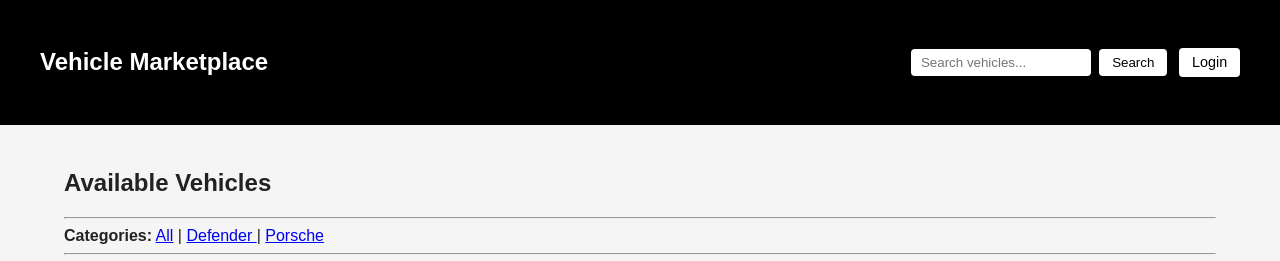
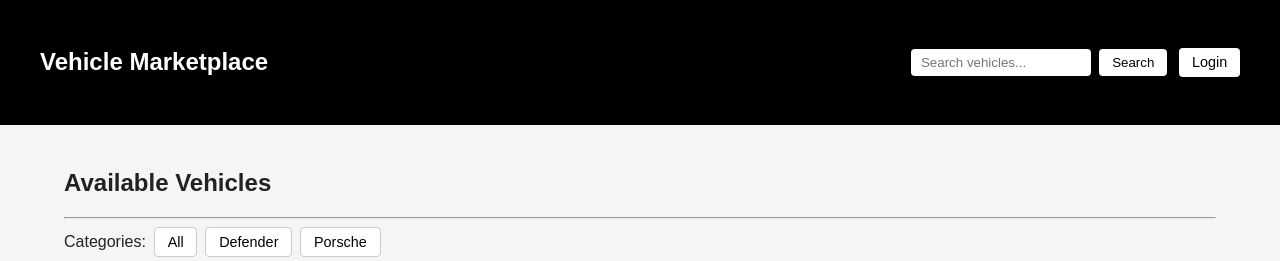
Before and after one commit to thomasfitz24/P4-thomas-vehicle-marketplace, a Django app: a page that uses products/templates/products/product_list.html in a window 1280 px wide. Shown: the top 261 px of the page. Run offline with Django 5.2, Linux system fonts and the light colour scheme; data comes from the database, SQL or seed files in the repository; both versions use the stored data as it was after the commit.

Commit message:
Improve UI styling for category filters and back to vehicles navigation

```diff
--- a/products/templates/products/product_list.html
+++ b/products/templates/products/product_list.html
@@ -7,12 +7,11 @@
 
 <hr>
 
-<nav>
-    <strong>Categories:</strong>
-    <a href="{% url 'products:product_list' %}">All</a>
+<nav class="categories">
+    <span>Categories:</span>
+    <a href="{% url 'products:product_list' %}" class="category-button">All</a>
     {% for category in categories %}
-        |
-        <a href="?category={{ category.slug }}">
+        <a href="?category={{ category.slug }}" class="category-button">
             {{ category.name }}
         </a>
     {% endfor %}
@@ -30,8 +29,8 @@
                     {% endif %}
                     <div class="product-info">
                         <h3>{{ product.name }}</h3>
-                        <p class="price">£{{ product.price }}</p>
-                        <p class="meta">{{ product.year }} · {{ product.mileage }} miles</p>
+                        <p class="product-price">£{{ product.price }}</p>
+                        <p class="product-meta">{{ product.year }} · {{ product.mileage }} miles</p>
                     </div>
                 </a>
             </div>
--- a/static/css/style.css
+++ b/static/css/style.css
@@ -86,13 +86,27 @@ main {
 }
 
 .categories {
-    margin-bottom: 1rem;
+    margin-bottom: 1.5rem;
+    display: flex;
+    flex-wrap: wrap;
+    gap: 0.5rem;
+    align-items: center;
 }
 
-.categories a {
-    margin-right: 0.5rem;
+.category-button {
+    padding: 0.4rem 0.8rem;
+    background-color: #ffffff;
+    border: 1px solid #ccc;
+    border-radius: 4px;
     text-decoration: none;
-    color: #0066cc;
+    color: #000;
+    font-size: 0.9rem;
+}
+
+.category-button:hover {
+    background-color: #000;
+    color: #fff;
+    border-color: #000;
 }
 
 .product-grid {
```
Also changed, not shown: products/templates/products/product_detail.html (+4 -3 lines), db.sqlite3, media/products/IMG_2794_1.JPG (added), media/products/lj-12.jpeg (added), 1 other file.
